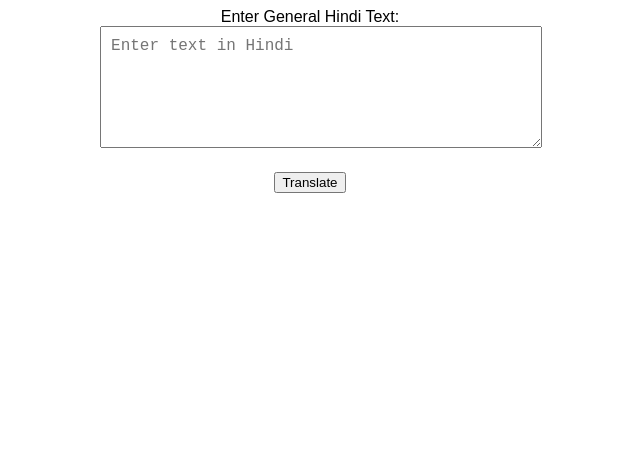
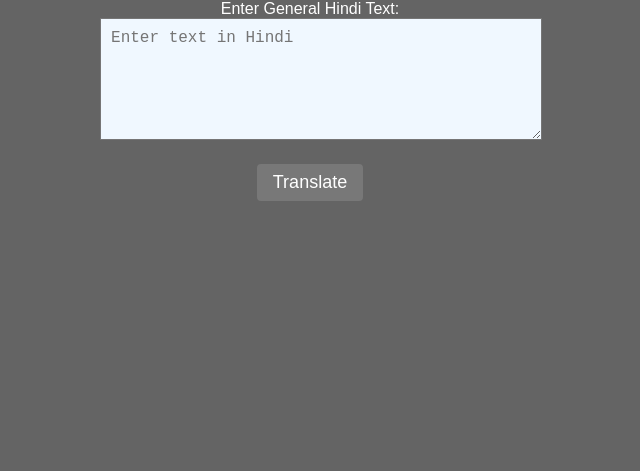
Before and after one commit to aakash416/Translator, a plain HTML site: page index.html in a window 1280 px wide. Shown: the part 329-800 px from the top of the page, without its empty margins (330-970 px from the left). Drawn offline with Linux system fonts and the light colour scheme.

Commit message:
Translator

```diff
--- a/index.css
+++ b/index.css
@@ -5,10 +5,27 @@ body {
     align-items: center;
     height: 100vh;
     margin: 0;
+    background-color: #646464;
+    color: white;
 }
 
 .container {
     text-align: center;
+}
+
+.container>button {
+    background-color: #787878;
+    padding: 8px 16px;
+    border-radius: 4px;
+    border: none;
+    font-size: large;
+    color: white;
+    cursor: pointer;
+}
+
+.container>button:hover {
+
+    background-color: #686868;
 }
 
 .input-container {
@@ -20,6 +37,8 @@ textarea {
     height: 100px;
     padding: 10px;
     font-size: 16px;
+    outline: none;
+    background-color: aliceblue;
 }
 
 .output-container {
--- a/script.js
+++ b/script.js
@@ -12,8 +12,14 @@ function translateText() {
             displayTranslation(translatedText);
         })
         .catch(error => {
-            console.error("Error translating text:", error);
-            displayTranslation("Error occurred while translating. Please try again.");
+            if (inputText) {
+                console.error("Error translating text:", error);
+                displayTranslation("Error occurred while translating. Please try again.");
+            }
+            else {
+                displayTranslation("Please Enter Your text !");
+
+            }
         });
 }
 
```
